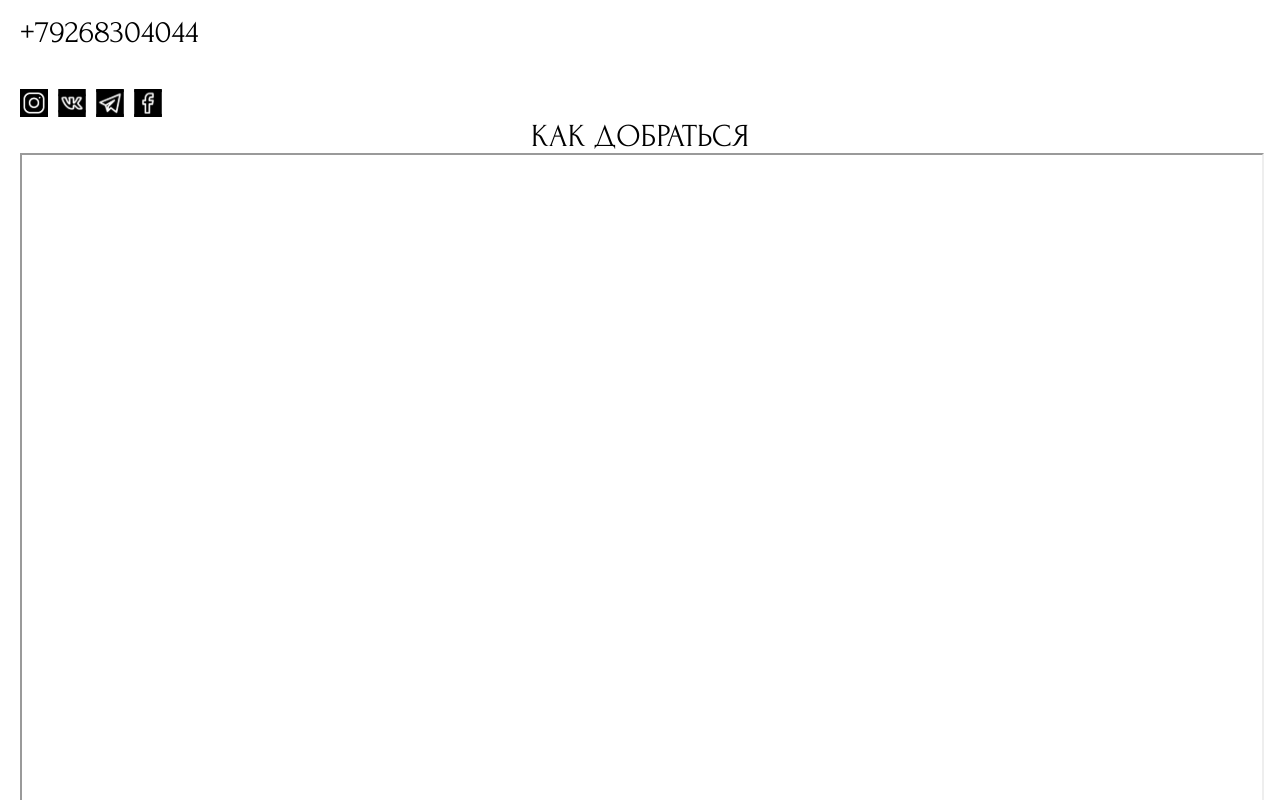
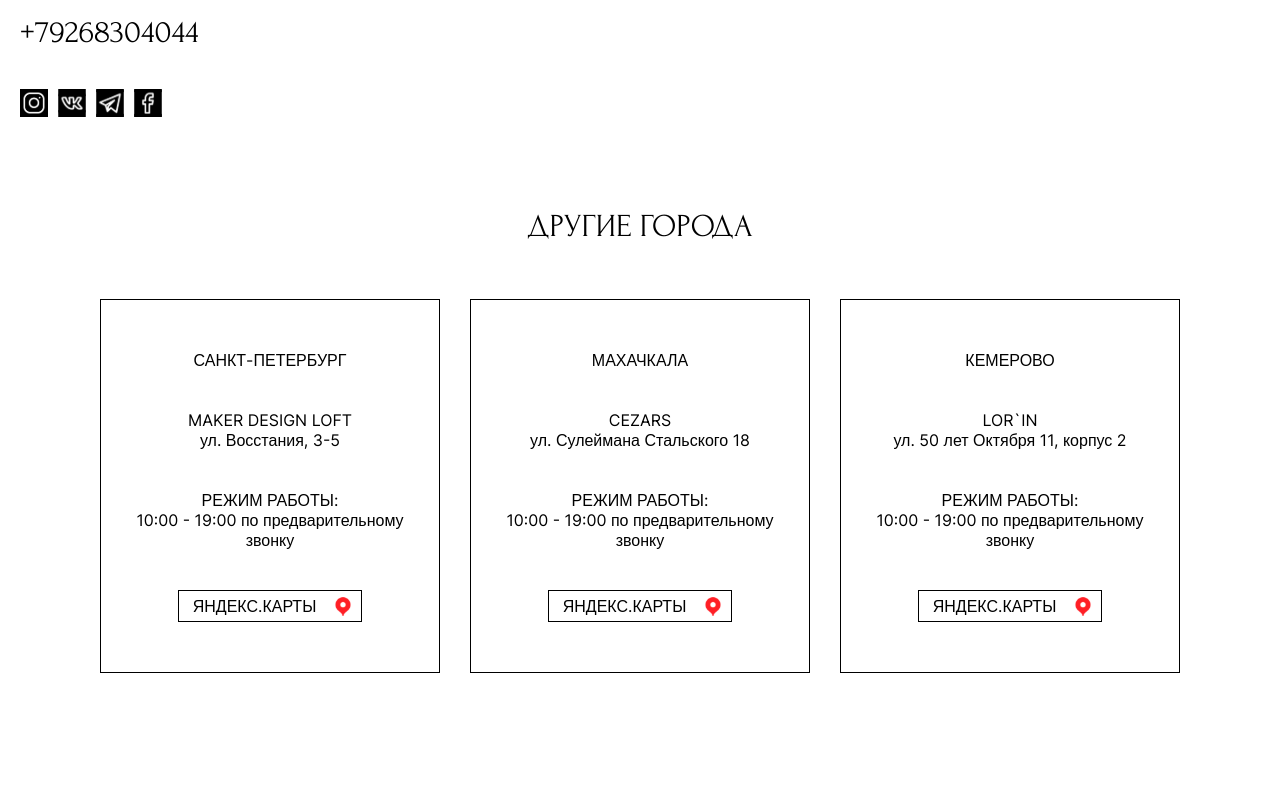
Before and after one commit to alvde-site/boutique, a React (Create React App) app: page /contacts in a window 1280 px wide. Shown: the part 540-1340 px from the top of the page. Built offline with nearby package versions, Linux system fonts and the light colour scheme.

Commit message:
feat: Add contacts.tsx mobile

```diff
--- a/src/components/Footer/Footer.tsx
+++ b/src/components/Footer/Footer.tsx
@@ -1,3 +1,5 @@
+import { Link } from "react-router-dom";
+
 function Footer() {
   return (
     <footer className="footer">
@@ -34,9 +36,9 @@ function Footer() {
             </a>
           </li>
           <li>
-            <a href="!#" className="footer__link">
+            <Link to="/contacts" className="footer__link">
               Контакты
-            </a>
+            </Link>
           </li>
           <li>
             <a href="!#" className="footer__link">
--- a/src/components/Header/Menu/Menu.tsx
+++ b/src/components/Header/Menu/Menu.tsx
@@ -1,3 +1,4 @@
+import { Link } from "react-router-dom";
 import { IOpenModifierProps } from "../../../utils/interfaces";
 
 function Menu(props: IOpenModifierProps) {
@@ -18,9 +19,9 @@ function Menu(props: IOpenModifierProps) {
         </a>
       </li>
       <li>
-        <a href="!#" className="menu__link menu__text">
+        <Link to="/contacts" className="menu__link menu__text">
           Адреса магазинов и контакты
-        </a>
+        </Link>
       </li>
     </ul>
   );
--- a/src/components/Main/Contacts/Contacts.tsx
+++ b/src/components/Main/Contacts/Contacts.tsx
@@ -87,7 +87,7 @@ function Contacts() {
                 <p className="card__text">{data.address}</p>
                 <h4 className="card__subtitle">Режим работы:</h4>
                 <p className="card__text">{data.time}</p>
-                <a className="card__time" href="!#">
+                <a className="card__button" href="!#">
                   Яндекс.Карты
                 </a>
               </li>
--- a/src/components/Main/Contacts/_contacts.scss
+++ b/src/components/Main/Contacts/_contacts.scss
@@ -90,7 +90,7 @@
 }
 
 .contacts__cities {
-  padding: 90px;
+  padding: 90px 0;
 }
 
 .contacts__cards {
@@ -98,7 +98,8 @@
   padding: 0;
   list-style: none;
   display: grid;
-  grid-template-columns: repeat(3, 1fr);
+  grid-template-columns: repeat(auto-fill, minmax(280px, 340px));
+  justify-content: center;
   gap: 30px;
 }
 
@@ -125,6 +126,25 @@
   @include usual-text("Inter");
 }
 
+.card__button {
+  text-decoration: none;
+  @include usual-text("Inter");
+  text-transform: uppercase;
+  color: #000;
+  display: inline-block;
+  border: 1px solid #000;
+  padding: 5px 45px 5px 14px;
+  background-image: url("../../../images/svg/map-icon.svg");
+  background-position: 95% center;
+  background-size: 20px 20px;
+  background-repeat: no-repeat;
+  opacity: $button-state-opacity;
+}
+
+.card__button:hover {
+  opacity: $button-hover-opacity;
+}
+
 @media (max-width: 1400px) {
   .contacts {
     padding: $main-mobile-padding;
@@ -133,4 +153,8 @@
   .contacts__info {
     flex-direction: column;
   }
+
+  .contacts__maps {
+    display: none;
   }
+}
```
Also changed, not shown: src/images/svg/map-icon.svg (added). Lines whose indentation alone changed are shown as unchanged.
